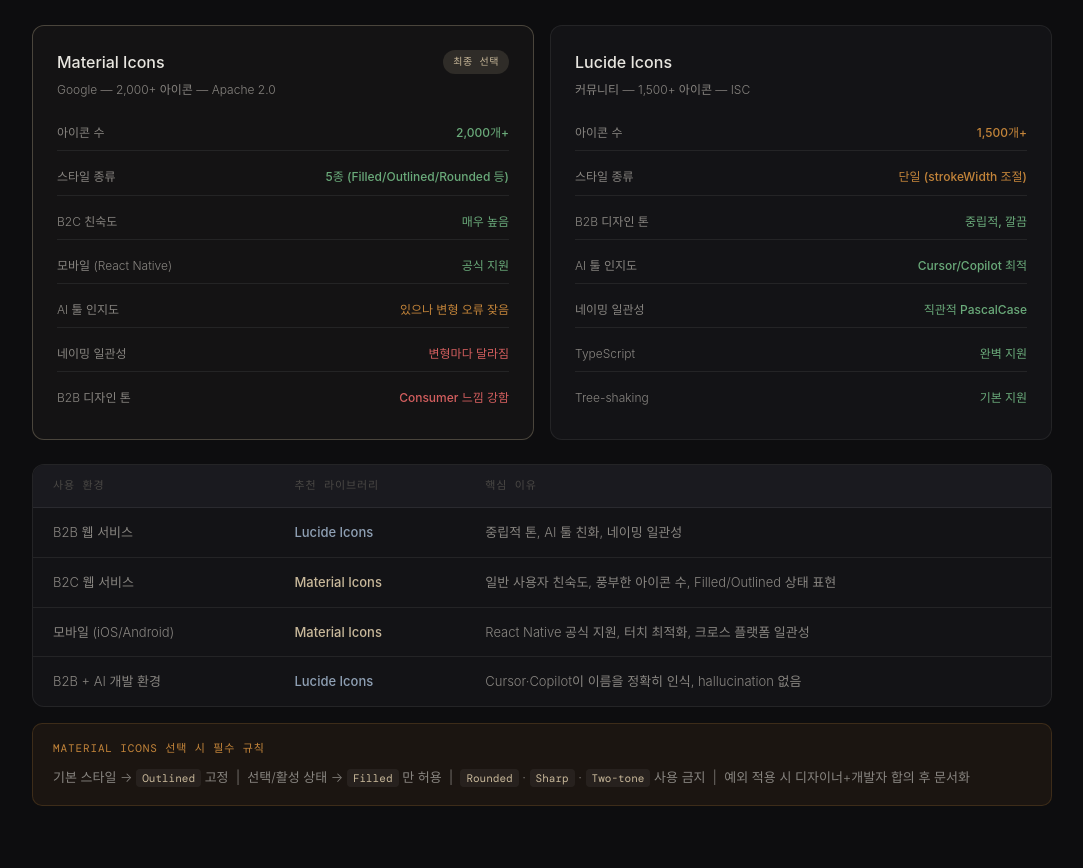
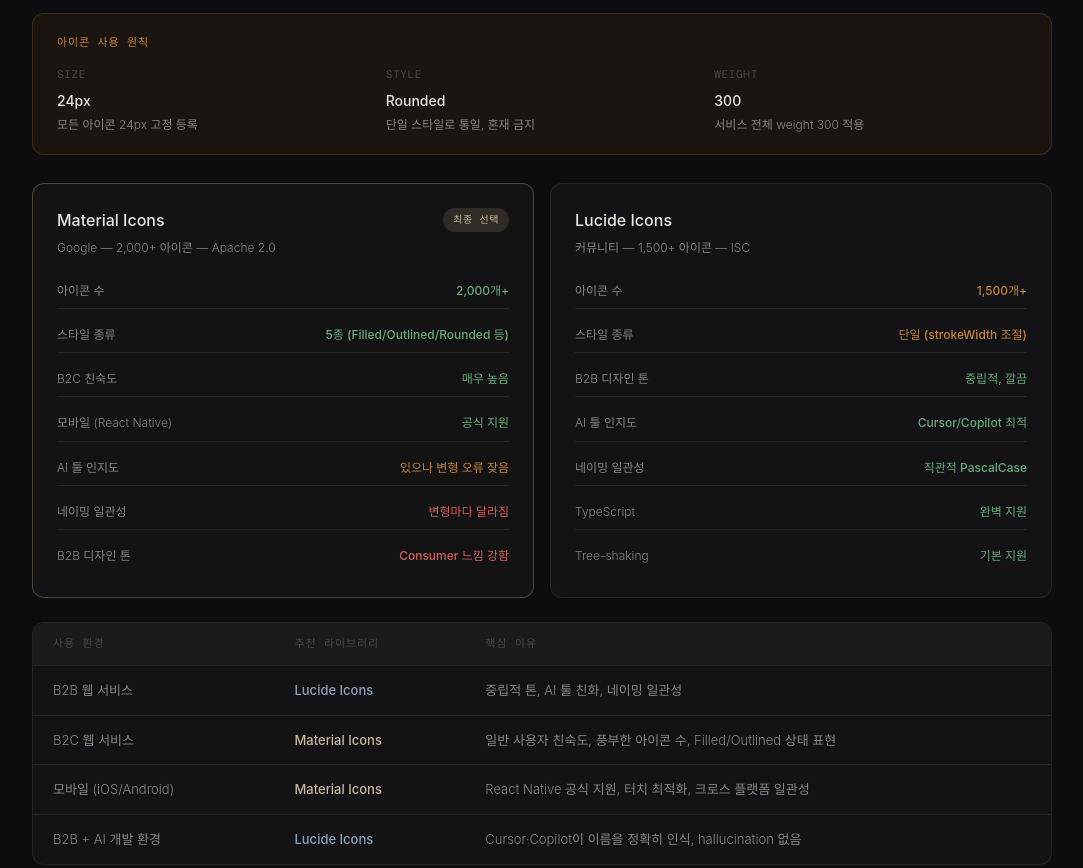
Before and after one commit to 1202-page/icon-audit, a plain HTML site: page index.html in a window 1280 px wide. Shown: the part 3130-3998 px from the top of the page, without its empty margins (98-1181 px from the left). Drawn offline with nearby package versions, Linux system fonts and the light colour scheme; a web font is replaced by a local one.

Commit message:
Add files via upload

```diff
--- a/index.html
+++ b/index.html
@@ -828,12 +828,33 @@
     <h2 class="section-title">라이브러리 선택 가이드</h2>
   </div>
 
-  <div style="margin-bottom:28px; background:rgba(200,184,154,0.07); border:1px solid rgba(200,184,154,0.25); border-radius:12px; padding:24px 28px;">
+  <div style="margin-bottom:16px; background:rgba(200,184,154,0.07); border:1px solid rgba(200,184,154,0.25); border-radius:12px; padding:24px 28px;">
     <div style="font-family:var(--mono); font-size:10px; color:var(--accent); letter-spacing:0.12em; text-transform:uppercase; margin-bottom:12px;">결론</div>
     <div style="font-size:17px; font-weight:500; letter-spacing:-0.01em; margin-bottom:10px;">Material Icons 적용</div>
     <div style="font-size:13px; color:var(--text2); line-height:1.8; font-weight:300;">
       모바일까지의 확장성을 고려하여 Material Icons를 단일 라이브러리로 채택합니다.<br>
       네이밍 일관성 문제는 내부적으로 사용 원칙을 수립하면 충분히 커버 가능한 것으로 판단합니다.
+    </div>
+  </div>
+
+  <div style="margin-bottom:28px; background:rgba(196,133,58,0.08); border:0.5px solid rgba(196,133,58,0.2); border-radius:12px; padding:20px 24px;">
+    <div style="font-size:11px; color:var(--amber); font-family:var(--mono); letter-spacing:0.08em; text-transform:uppercase; margin-bottom:14px;">아이콘 사용 원칙</div>
+    <div style="display:grid; grid-template-columns:repeat(3,1fr); gap:16px;">
+      <div>
+        <div style="font-size:11px; color:var(--text3); font-family:var(--mono); letter-spacing:0.06em; text-transform:uppercase; margin-bottom:6px;">Size</div>
+        <div style="font-size:14px; font-weight:500; color:var(--text);">24px</div>
+        <div style="font-size:12px; color:var(--text2); margin-top:3px;">모든 아이콘 24px 고정 등록</div>
+      </div>
+      <div>
+        <div style="font-size:11px; color:var(--text3); font-family:var(--mono); letter-spacing:0.06em; text-transform:uppercase; margin-bottom:6px;">Style</div>
+        <div style="font-size:14px; font-weight:500; color:var(--text);">Rounded</div>
+        <div style="font-size:12px; color:var(--text2); margin-top:3px;">단일 스타일로 통일, 혼재 금지</div>
+      </div>
+      <div>
+        <div style="font-size:11px; color:var(--text3); font-family:var(--mono); letter-spacing:0.06em; text-transform:uppercase; margin-bottom:6px;">Weight</div>
+        <div style="font-size:14px; font-weight:500; color:var(--text);">300</div>
+        <div style="font-size:12px; color:var(--text2); margin-top:3px;">서비스 전체 weight 300 적용</div>
+      </div>
     </div>
   </div>
 
@@ -910,15 +931,8 @@
     </table>
   </div>
 
-  <div style="margin-top:16px; background:rgba(196,133,58,0.08); border:0.5px solid rgba(196,133,58,0.2); border-radius:10px; padding:16px 20px;">
-    <div style="font-size:11px; color:var(--amber); font-family:var(--mono); letter-spacing:0.08em; text-transform:uppercase; margin-bottom:8px;">Material Icons 선택 시 필수 규칙</div>
-    <div style="font-size:13px; color:var(--text2); line-height:1.8;">
-      기본 스타일 → <span class="code">Outlined</span> 고정 &nbsp;|&nbsp;
-      선택/활성 상태 → <span class="code">Filled</span> 만 허용 &nbsp;|&nbsp;
-      <span class="code">Rounded</span> · <span class="code">Sharp</span> · <span class="code">Two-tone</span> 사용 금지 &nbsp;|&nbsp;
-      예외 적용 시 디자이너+개발자 합의 후 문서화
-    </div>
-  </div>
+
+
 </section>
 
 <footer>
```
